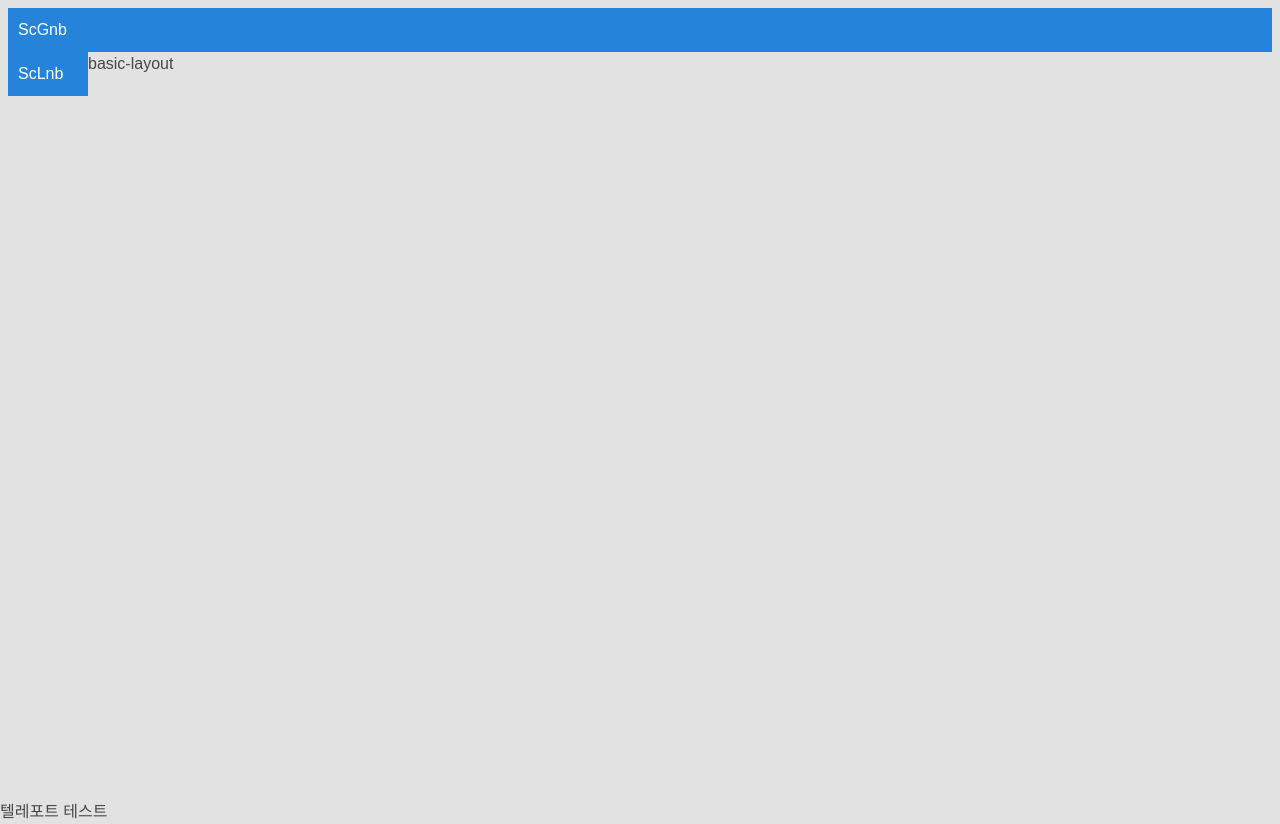
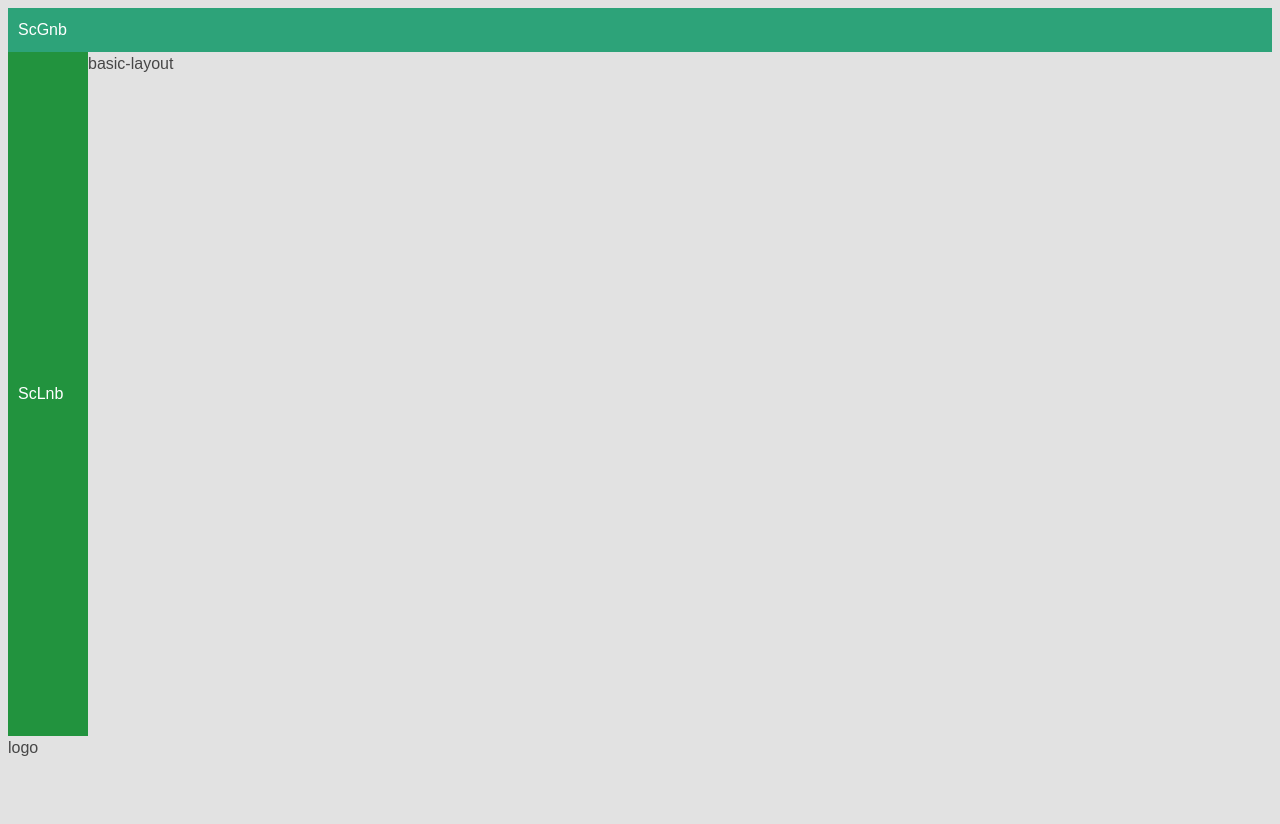
Before and after one commit to yoolimpark88/vue_components, a Vue app: page /basic-layout in a window 1280 px wide. After the commit the page ends 800 px from the top, so only its background shows below. Built offline with nearby package versions, Linux system fonts and the light colour scheme.

Commit message:
컬러변경 & 레이아웃 정리

```diff
--- a/src/App.vue
+++ b/src/App.vue
@@ -1,7 +1,7 @@
 <template>
   <div class="h-full">
     <router-view key="refreshKey"></router-view>
-    <teleport to="body"> 텔레포트 테스트 </teleport>
+    <teleport to="body"></teleport>
     <!-- <div class="button-container">
       <button @click="goToSampleQueryInfo">Query Info 페이지로 이동</button>
     </div> -->
--- a/src/layouts/BasicLayout.vue
+++ b/src/layouts/BasicLayout.vue
@@ -1,8 +1,8 @@
 <template>
-  <div class="hello p-2">
+  <div class="h-full p-2">
     <!-- GNB -->
     <sc-gnb />
-    <div class="flex flex-grow">
+    <div class="flex flex-1 h-[calc(100%-100px)]">
       <sc-lnb />
       <div class="main-container flex-grow">
         <h1>{{ fileName }}</h1>
@@ -12,6 +12,7 @@
         </div>
       </div>
     </div>
+    <footer>logo</footer>
   </div>
 </template>
 
--- a/src/style/global.scss
+++ b/src/style/global.scss
@@ -25,7 +25,7 @@ header {
   display: flex;
   position: relative;
   align-items: center;
-  background: vars.$SC-PRIMARY-COLOR-BLUE;
+  background: vars.$SC-PRIMARY-COLOR-GREEN;
   color: vars.$SC-COLOR-WHITE;
   padding: 10px;
   z-index: 3;
@@ -41,7 +41,7 @@ select {
   display: flex;
   position: relative;
   align-items: center;
-  background: vars.$SC-PRIMARY-COLOR-BLUE;
+  background: vars.$SC-PRIMARY-COLOR-DEEP-GREEN;
   color: vars.$SC-COLOR-WHITE;
   padding: 10px;
   z-index: 3;
--- a/src/style/scss/abstracts/_variables.scss
+++ b/src/style/scss/abstracts/_variables.scss
@@ -24,10 +24,13 @@ $SC-PRIMARY-COLOR-DEEP-BLUE: #2949b3;
 $SC-PRIMARY-COLOR-CYAN: #0498dc;
 $SC-PRIMARY-COLOR-MINT: #0aacbe;
 $SC-PRIMARY-COLOR-GREEN: #2da379;
+$SC-PRIMARY-COLOR-DEEP-GREEN: #22933e;
 $SC-PRIMARY-COLOR-LIME: #7ab342;
 $SC-PRIMARY-COLOR-YELLOW: #fbb41a;
 $SC-PRIMARY-COLOR-ORANGE: #fbb41a;
-$SC-PRIMARY-COLOR-RED: #f51f23;
+$SC-PRIMARY-COLOR-RED: #dc002b;
+$SC-PRIMARY-HOVER-COLOR-RED: #dc002b;
+$SC-PRIMARY-COLOR-LIGHT-RED: #ea7d00;
 $SC-PRIMARY-COLOR-PINK: #e74da8;
 $SC-PRIMARY-COLOR-DARK-GRAY: #575757;
 $SC-PRIMARY-COLOR-COOL-GRAY: #687182;
```
